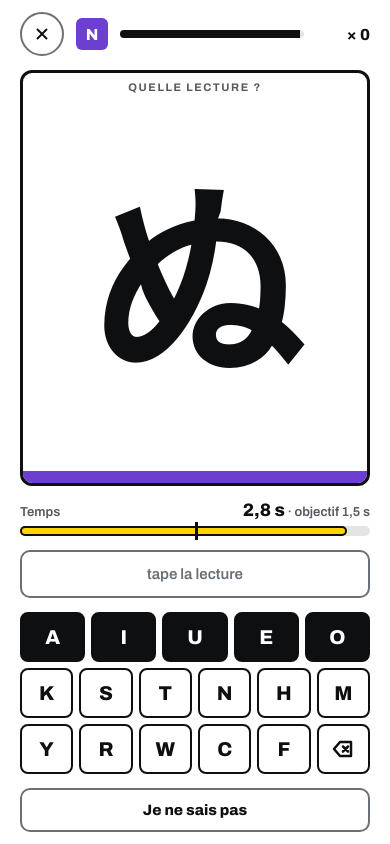
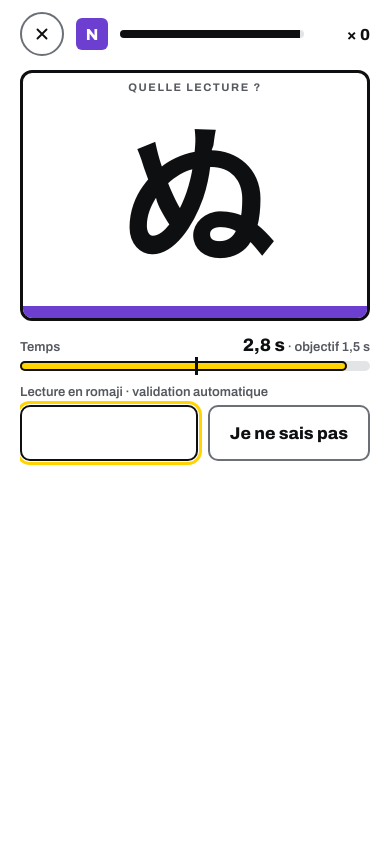
Before and after one commit to Saviik17/kana, a plain HTML site: page index.html in a window 390 px wide. Both pictures are taken after a click on the button "Commencer · 2 min". Drawn offline with Linux system fonts and the light colour scheme; a web font is replaced by a local one.

Commit message:
Revient au clavier iPhone et stabilise l'écran de quiz
Le quiz reste compact en haut de l'écran, clavier ouvert ou fermé, et la
position est recalculée après chaque ouverture/fermeture du clavier.
Corrige aussi le compteur de kana acquis en fin de session.

Co-Authored-By: Claude Fable 5.2 <noreply@anthropic.com>
Claude-Session: https://claude.ai/code/session_01AxUGXfapSbqA9Zg4tqH7Bk

```diff
--- a/index.html
+++ b/index.html
@@ -20,11 +20,12 @@ html,body{margin:0;height:100%;overflow:hidden}
 body{background:#fff;color:var(--ink);font-family:'Archivo','Noto Sans JP',system-ui,sans-serif;-webkit-text-size-adjust:100%}
 button,input,select{font:inherit;color:inherit}
 button{cursor:pointer}
-#app{height:100vh;height:100dvh;max-width:460px;margin:0 auto;display:flex;flex-direction:column;padding:calc(12px + env(safe-area-inset-top)) 20px 0}
+#app{position:fixed;left:0;right:0;top:var(--vt,0px);height:var(--vh,100dvh);max-width:460px;margin:0 auto;display:flex;flex-direction:column;padding:calc(12px + env(safe-area-inset-top)) 20px 0}
 html{overscroll-behavior:none}body{-webkit-tap-highlight-color:transparent;-webkit-user-select:none;user-select:none}input{-webkit-user-select:text;user-select:text}
 main{flex:1;min-height:0;overflow-y:auto;-webkit-overflow-scrolling:touch;display:flex;flex-direction:column;gap:18px;padding-bottom:16px}
 body.playing main{overflow:hidden;padding-bottom:calc(12px + env(safe-area-inset-bottom))}
 body.playing .view.on{flex:1;min-height:0}
+body.playing #app{height:min(var(--vh,100dvh),var(--cap,100dvh))}
 #q-play{flex:1;min-height:0}
 .view{display:none;flex-direction:column;gap:18px}
 .view.on{display:flex}
@@ -78,14 +79,11 @@ body.reduit .shake{animation:none}
 .bar i{display:block;height:10px;border-radius:5px;background:var(--ink);width:0}
 .bar.late i{background:var(--yellow);box-shadow:inset 0 0 0 2px var(--ink)}
 .bar u{position:absolute;left:50%;top:-4px;width:3px;height:18px;background:var(--ink)}
-.typed{height:48px;flex:none;border:2px solid var(--edge);border-radius:10px;display:flex;align-items:center;justify-content:center;font-size:24px;font-weight:800;letter-spacing:.06em}
-.typed:empty::before{content:"tape la lecture";color:var(--edge);font-weight:600;font-size:15px;letter-spacing:0}
-.kb{display:flex;flex-direction:column;gap:6px;flex:none}
-.kb div{display:flex;gap:6px}
-.kb button{flex:1;min-width:0;height:50px;border-radius:8px;border:2px solid var(--ink);background:#fff;color:var(--ink);font-size:20px;font-weight:800;padding:0;text-transform:uppercase;touch-action:manipulation;display:flex;align-items:center;justify-content:center}
-.kb button.v{background:var(--ink);color:#fff}
-.kb button:active,.kb button.hit{background:var(--yellow);color:var(--ink)}
-#skip{flex:none}
+.field{display:flex;flex-direction:column;gap:6px}
+.field label{font-size:13px;font-weight:600;color:var(--grey)}
+.field .rowf{display:flex;gap:10px}
+#ans{flex:1;min-width:0;height:56px;border-radius:10px;border:2px solid var(--edge);background:#fff;font-size:22px;font-weight:700;padding:0 16px}
+#ans:focus{outline:3px solid var(--yellow);outline-offset:1px;border-color:var(--ink)}
 /* cards */
 .tiles{display:flex;gap:10px}
 .tile{flex:1;border:2px solid var(--ink);border-radius:10px;padding:10px 12px;display:flex;flex-direction:column;gap:2px;min-width:0}
@@ -166,13 +164,13 @@ body.reduit .shake{animation:none}
       <div class="lab"><span>Temps</span><span><b class="num" id="tnow">0,0 s</b> · objectif <span id="objTxt2">1,5</span> s</span></div>
       <div class="bar" id="bar"><i id="barfill"></i><u></u></div>
     </div>
-    <div class="typed" id="typed" role="status" aria-live="polite" aria-label="Ta réponse"></div>
-    <div class="kb" id="kb">
-      <div><button data-k="a" class="v">a</button><button data-k="i" class="v">i</button><button data-k="u" class="v">u</button><button data-k="e" class="v">e</button><button data-k="o" class="v">o</button></div>
-      <div><button data-k="k">k</button><button data-k="s">s</button><button data-k="t">t</button><button data-k="n">n</button><button data-k="h">h</button><button data-k="m">m</button></div>
-      <div><button data-k="y">y</button><button data-k="r">r</button><button data-k="w">w</button><button data-k="c">c</button><button data-k="f">f</button><button data-k="back" aria-label="Effacer"><svg aria-hidden="true" width="24" height="24" viewBox="0 0 24 24" fill="none" stroke="currentColor" stroke-width="2.5" stroke-linecap="round" stroke-linejoin="round"><path d="M9 5h11v14H9l-6-7z"/><path d="M12 9.5l5 5M17 9.5l-5 5"/></svg></button></div>
+    <div class="field">
+      <label for="ans">Lecture en romaji · validation automatique</label>
+      <div class="rowf">
+        <input id="ans" type="text" inputmode="text" autocomplete="off" autocapitalize="none" autocorrect="off" spellcheck="false" enterkeyhint="done">
+        <button class="btn alt" id="skip">Je ne sais pas</button>
+      </div>
     </div>
-    <button class="btn alt small" id="skip">Je ne sais pas</button>
   </div>
 
   <div id="q-end" style="display:none;flex-direction:column;gap:14px">
@@ -328,7 +326,7 @@ function show(){
   $("qlab").textContent=cur.word?"LIS LE MOT":"QUELLE LECTURE ?";
   cur.acc=cur.it?cur.it.acc:variants(cur.word[0]);
   cur.obj=S.set.obj*(cur.word?Array.from(cur.word[0]).length:1);
-  setBuf("");t0=performance.now();tick();
+  $("ans").value="";t0=performance.now();tick();
 }
 function tick(){
   cancelAnimationFrame(raf);
@@ -339,16 +337,9 @@ function tick(){
     if(Q)raf=requestAnimationFrame(loop);
   })();
 }
-var buf="";
-function setBuf(v){buf=v;$("typed").textContent=v}
-function press(k){
-  if(!Q||locked||!cur)return;
-  if(k==="back")setBuf(buf.slice(0,-1));else if(/^[a-z]$/.test(k)&&buf.length<12)setBuf(buf+k);else return;
-  onInput();
-}
 function onInput(){
   if(!Q||locked||!cur)return;
-  var v=buf;clearTimeout(pend);
+  var v=$("ans").value.toLowerCase().replace(/[^a-z]/g,"");clearTimeout(pend);
   if(!v)return;
   var t=(performance.now()-t0)/1000;
   if(cur.acc.indexOf(v)>=0){
@@ -407,19 +398,19 @@ function bad(other){
   setTimeout(next,tip?2600:1500);
 }
 function disp(it){return it.rom==="wo"?"(w)o":it.rom}
-function next(){if(!Q)return;if(Date.now()>=Q.end)return finish();show()}
+function next(){if(!Q)return;if(Date.now()>=Q.end)return finish();show();$("ans").focus()}
 function start(){
   audioInit();
   Q={ok0:count("h","ok")+count("k","ok"),end:Date.now()+12e4,n:0,ok:0,combo:0,best:0,times:[],retry:[],forced:[],recent:[],sosies:{},gained:0,lastWord:""};
   document.body.classList.add("playing");
   $("q-start").style.display="none";$("q-end").style.display="none";$("q-play").style.display="flex";
   $("combo").textContent="× 0";$("objTxt2").textContent=fr(S.set.obj);
-  show();
+  $("ans").focus();show();
 }
 var lastText="";
 function finish(){
   var q=Q;Q=null;cur=null;cancelAnimationFrame(raf);clearTimeout(pend);
-  document.body.classList.remove("playing");
+  document.body.classList.remove("playing");$("ans").blur();vvSoon();
   $("q-play").style.display="none";
   if(!q||!q.n){$("q-start").style.display="flex";return render()}
   S.ses++;save();sEnd();
@@ -475,10 +466,8 @@ load();
 $("go").addEventListener("click",start);
 $("again").addEventListener("click",start);
 $("quit").addEventListener("click",finish);
-$("skip").addEventListener("click",function(){if(Q&&!locked&&cur)bad(null)});
-$("kb").addEventListener("pointerdown",function(e){var b=e.target.closest("button");if(!b)return;e.preventDefault();press(b.getAttribute("data-k"))});
-$("kb").addEventListener("click",function(e){var b=e.target.closest("button");if(b&&e.detail===0)press(b.getAttribute("data-k"))});
-document.addEventListener("keydown",function(e){if(!Q||e.metaKey||e.ctrlKey||e.altKey)return;var k=e.key==="Backspace"?"back":e.key.toLowerCase();if(k==="back"||/^[a-z]$/.test(k)){e.preventDefault();press(k)}});
+$("skip").addEventListener("click",function(){if(Q&&!locked&&cur){bad(null);$("ans").focus()}});
+$("ans").addEventListener("input",onInput);
 $("copy").addEventListener("click",function(){var b=this;try{navigator.clipboard.writeText(lastText).then(function(){b.textContent="Copié"},function(){b.textContent="Copie impossible ici"})}catch(e){b.textContent="Copie impossible ici"}});
 $("seg").addEventListener("click",function(e){var b=e.target.closest("button");if(!b)return;script=b.getAttribute("data-s");sel=null;Array.prototype.forEach.call(this.children,function(c){c.setAttribute("aria-pressed",c===b)});render()});
 $("grid").addEventListener("click",function(e){var b=e.target.closest(".cell");if(!b)return;sel=sel===b.getAttribute("data-id")?null:b.getAttribute("data-id");render()});
@@ -488,7 +477,23 @@ $("o-obj").addEventListener("change",function(){S.set.obj=parseFloat(this.value)
 var armed=0;
 $("reset").addEventListener("click",function(){var b=this;if(!armed){armed=1;b.textContent="Confirmer l'effacement";setTimeout(function(){armed=0;b.textContent="Effacer ma progression"},4000);return}
   armed=0;var keep=S.set;S=blank();S.set=keep;S.set.kata=false;save();b.textContent="Effacer ma progression";render()});
-document.addEventListener("focusout",function(){setTimeout(function(){window.scrollTo(0,0)},60)});
+var maxH=0;
+function isField(el){return el&&(el.tagName==="INPUT"||el.tagName==="SELECT")&&el.type!=="checkbox"}
+function vv(){
+  var v=window.visualViewport,r=document.documentElement.style,h=v?v.height:window.innerHeight,t=v?v.offsetTop:0;
+  if(!isField(document.activeElement)&&(t>0||window.scrollY>0)){window.scrollTo(0,0);t=v?v.offsetTop:0}
+  maxH=Math.max(maxH,h);
+  r.setProperty("--vh",h+"px");r.setProperty("--vt",Math.max(0,t)+"px");r.setProperty("--cap",Math.max(380,Math.round(maxH*.56))+"px");
+}
+function vvSoon(){vv();[80,250,600,1200].forEach(function(d){setTimeout(vv,d)})}
+if(window.visualViewport){visualViewport.addEventListener("resize",vvSoon);visualViewport.addEventListener("scroll",vvSoon)}
+["resize","orientationchange","pageshow"].forEach(function(n){window.addEventListener(n,vvSoon)});
+document.addEventListener("focusin",vvSoon);document.addEventListener("focusout",vvSoon);
+vvSoon();
+var HINT="Touche ici pour le clavier";
+$("ans").addEventListener("focus",function(){this.placeholder=""});
+$("ans").addEventListener("blur",function(){this.placeholder=HINT});
+$("q-play").addEventListener("click",function(e){if(Q&&!e.target.closest("#quit"))$("ans").focus()});
 window.addEventListener("hashchange",route);
 route();
 if("serviceWorker" in navigator){try{navigator.serviceWorker.register("sw.js")}catch(e){}}
--- a/sw.js
+++ b/sw.js
@@ -1,4 +1,4 @@
-const C="kana-v3";
+const C="kana-v4";
 const FILES=["./","index.html","manifest.json","icon-192.png","icon-512.png","icon-180.png"];
 self.addEventListener("install",e=>{e.waitUntil(caches.open(C).then(c=>c.addAll(FILES)).then(()=>self.skipWaiting()))});
 self.addEventListener("activate",e=>{e.waitUntil(caches.keys().then(k=>Promise.all(k.filter(x=>x!==C).map(x=>caches.delete(x)))).then(()=>self.clients.claim()))});
```
